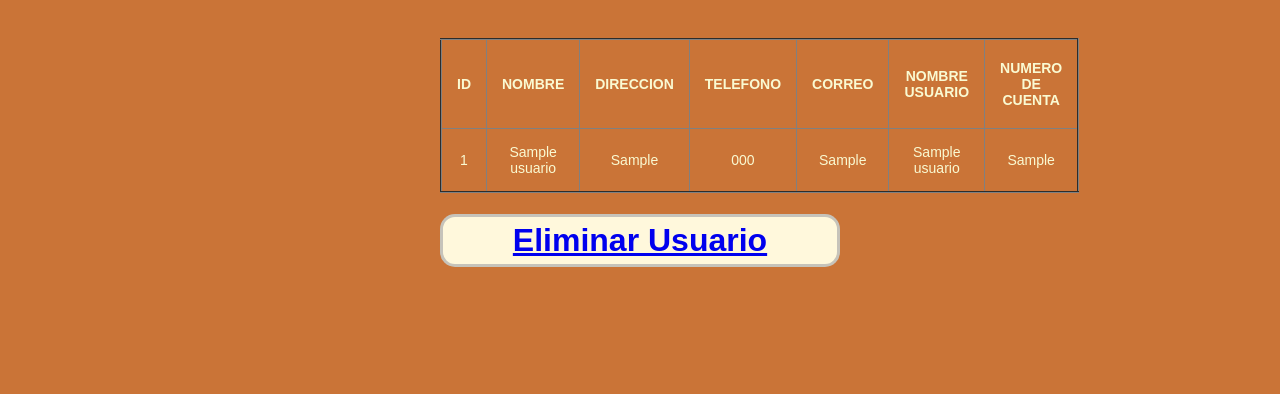
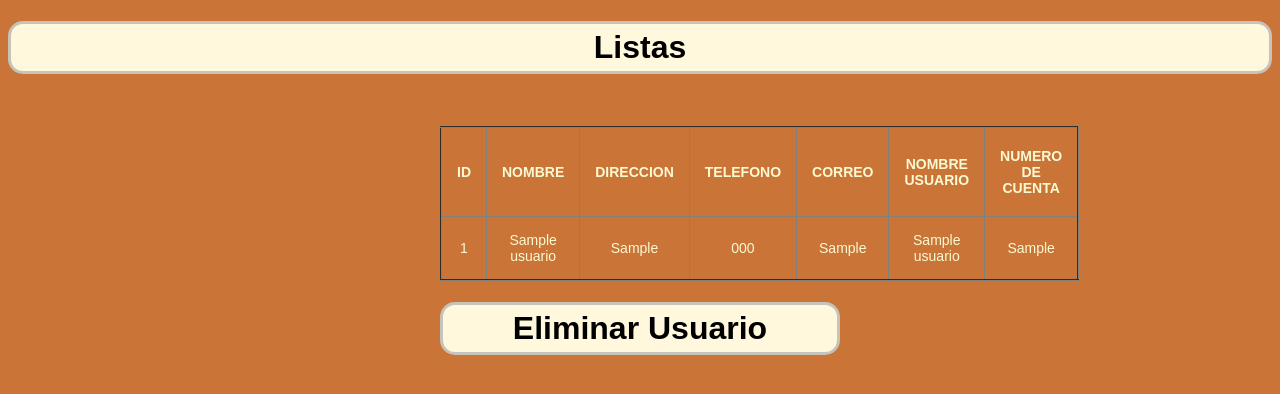
Before and after one commit to EmilianoCruz/ProyectoWeb, a PHP site: page /lectura.php in a window 1280 px wide. Shown: the top 394 px of the page. Run offline with PHP 8.4, Linux system fonts and the light colour scheme; tables that the repository leaves empty or names only in its code hold one stand-in row (values such as "Sample post").

Commit message:
modificaciones de estilos

```diff
--- a/estilos.css
+++ b/estilos.css
@@ -2,7 +2,28 @@ body{
     background: rgb(202, 116, 55);
     text-align: center;
     font-family: Arial, Helvetica, sans-serif;
+}
 
+a{
+    text-decoration: none;
+    color:black
+}
+
+a:visited{
+    color:inherit;
+}
+
+h1{
+    border: 3px solid #aaaa;
+        background-color: cornsilk;
+        padding-top: 5px;
+        padding-bottom: 5px;
+        padding-left: 10px;
+        padding-right: 10px;
+        border-radius: 15px;
+        text-decoration: none;
+        font-family: Arial, Helvetica, sans-serif;
+        color: black;
 }
 
 .menu{
--- a/lectura.php
+++ b/lectura.php
@@ -13,6 +13,7 @@ mysqli_set_charset($conexion,'utf8');
 </head>
 <body>
 
+<h1>Listas</h1>
 <div class="container">
     <?php
     $consulta_sql = "SELECT * FROM usuarios";
--- a/login.php
+++ b/login.php
@@ -17,7 +17,7 @@
         <label for="contraseña">Ingresa tu contraseña</label><br>
         <input type="password" name="password" required placeholder="Contraseña" class="tamaño">
         <br><br>
-        <button>Iniciar sesion</button>
+        <button class='raise'>Iniciar sesion</button>
         <br><br>
 
     </div>
```
Also changed, not shown: registro.php (+6 -6 lines).
